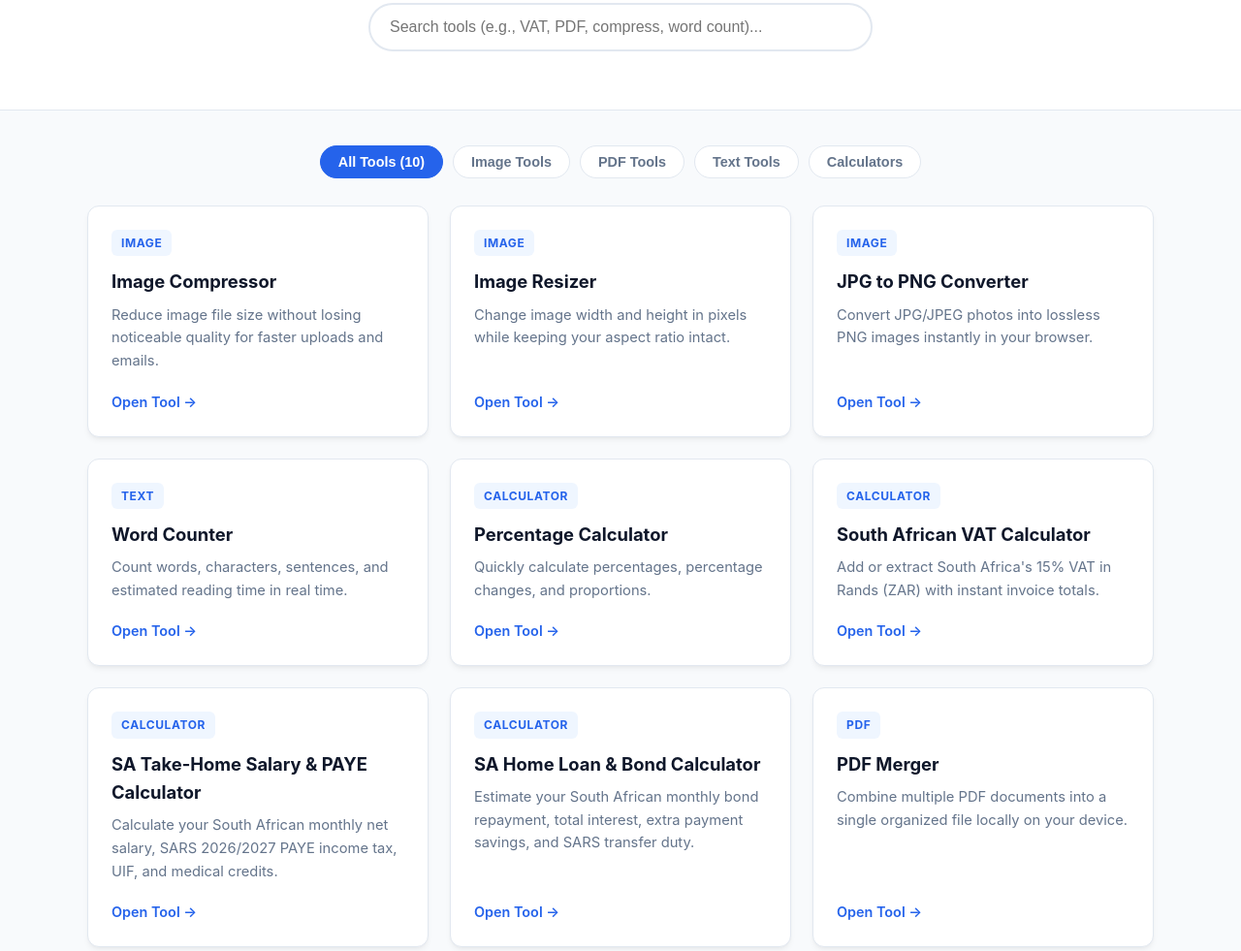
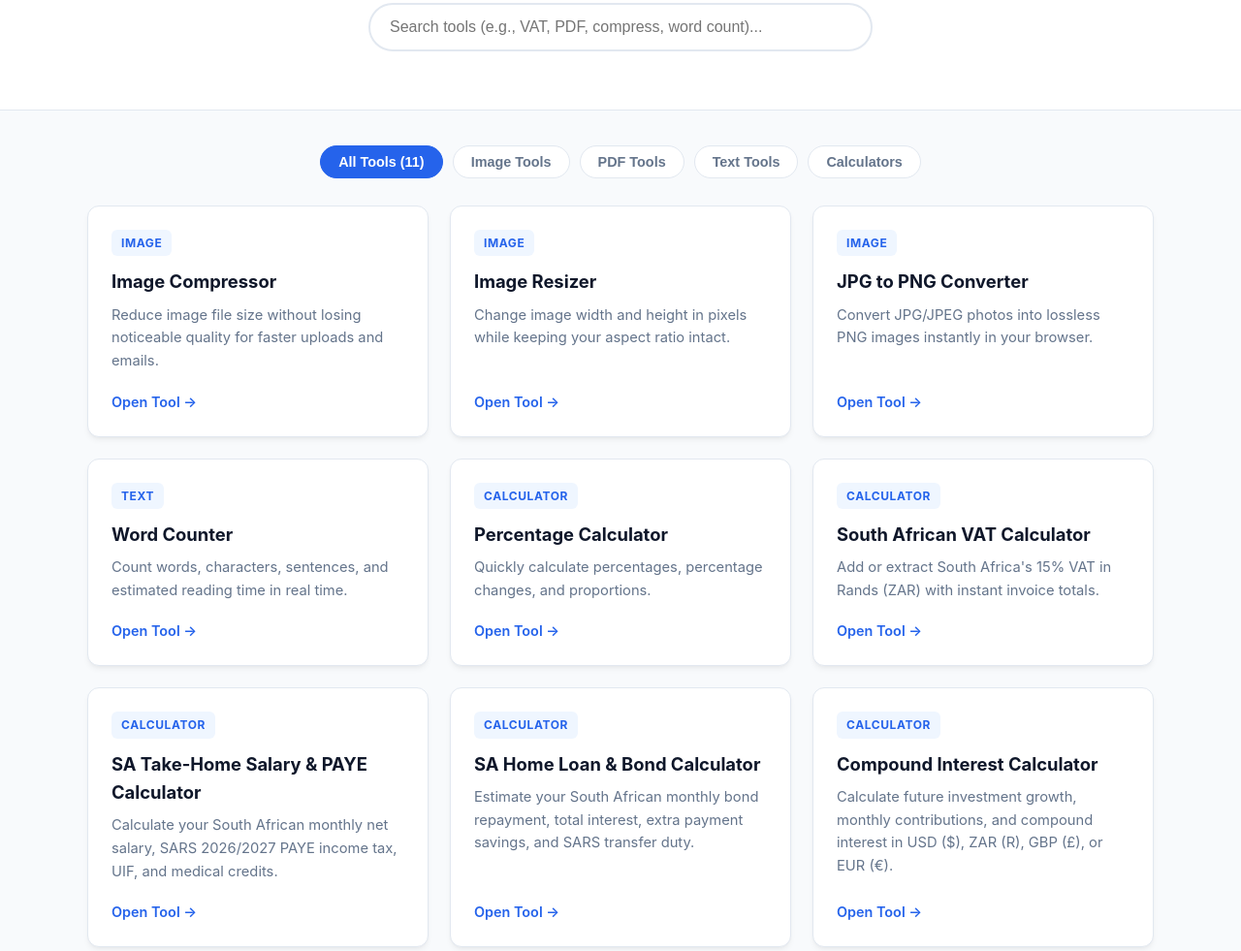
Before and after one commit to gosiamepatleswane-sys/Logisoph-tools, a plain HTML site: page index.html in a window 1280 px wide. Shown: the part 288-1269 px from the top of the page at 97% size. Drawn offline with Linux system fonts and the light colour scheme.

Commit message:
Update index.html

```diff
--- a/index.html
+++ b/index.html
@@ -49,7 +49,7 @@
 
   <main class="container">
     <div class="categories" id="categoryFilters">
-      <button class="cat-btn active" data-category="all">All Tools (10)</button>
+      <button class="cat-btn active" data-category="all">All Tools (11)</button>
       <button class="cat-btn" data-category="image">Image Tools</button>
       <button class="cat-btn" data-category="pdf">PDF Tools</button>
       <button class="cat-btn" data-category="text">Text Tools</button>
@@ -126,6 +126,14 @@
         </div>
         <span class="tool-link">Open Tool →</span>
       </a>
+      <a href="compound-interest-calculator.html" class="tool-card" data-category="calculator" data-keywords="compound interest calculator investment savings growth usd zar gbp eur tfsa">
+        <div>
+          <span class="tool-tag">Calculator</span>
+          <h3>Compound Interest Calculator</h3>
+          <p>Calculate future investment growth, monthly contributions, and compound interest in USD ($), ZAR (R), GBP (£), or EUR (€).</p>
+        </div>
+        <span class="tool-link">Open Tool →</span>
+      </a>
 
 
 
```
